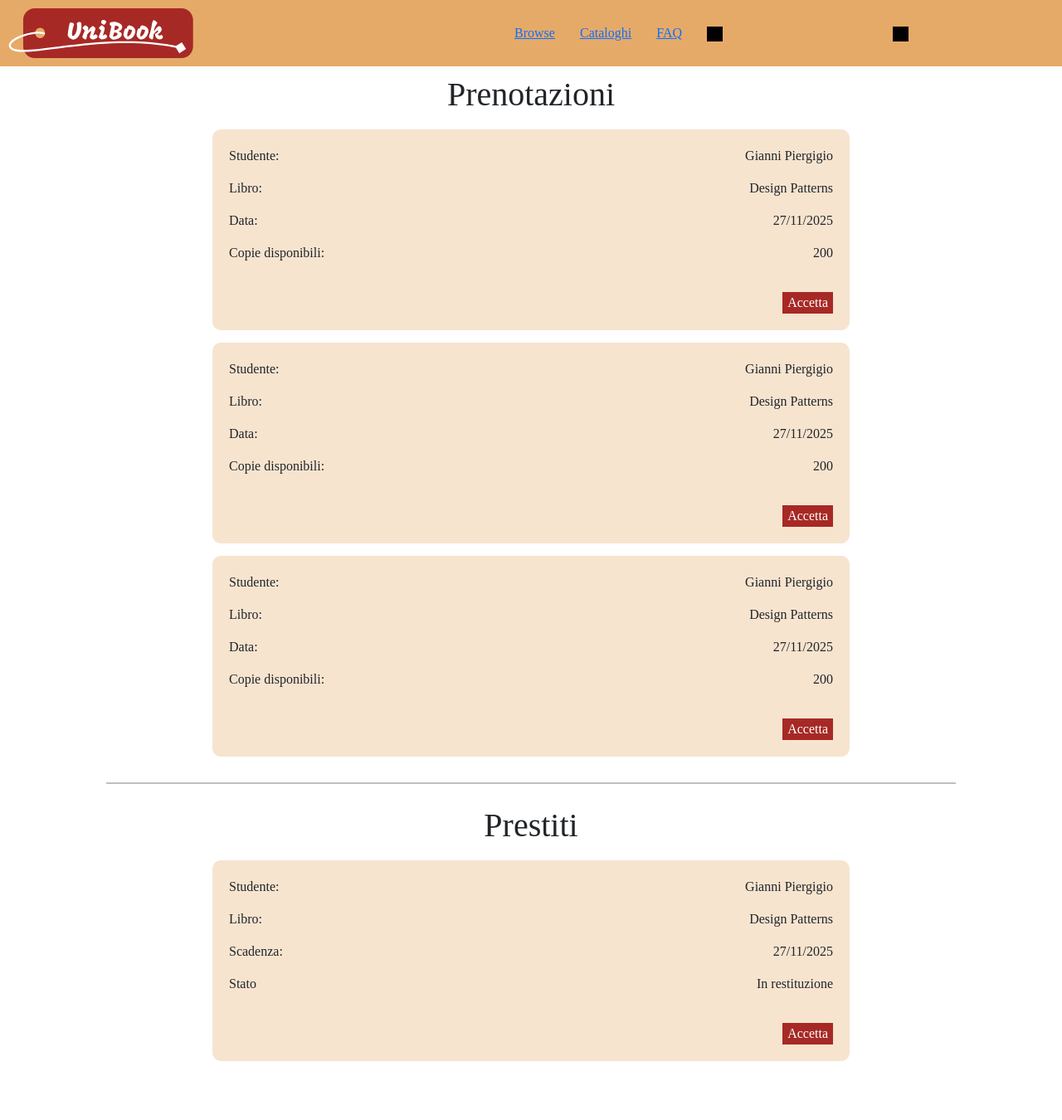
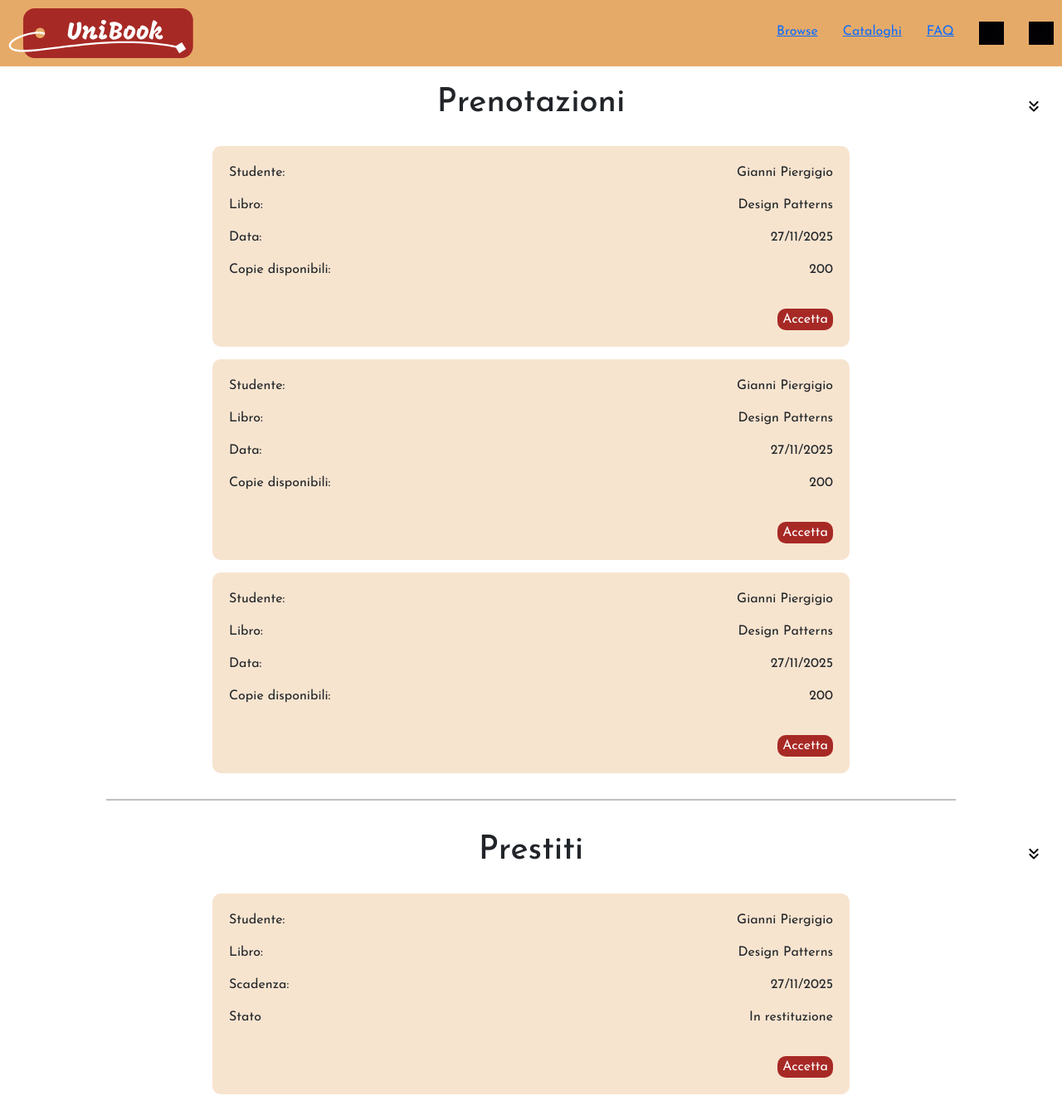
Before and after one commit to Jujez04/UniBook, a PHP site: page /website/admin-booking.html in a window 1280 px wide. Shown: the whole page at 83% size. Before the commit the page ends 1279 px from the top, so only its background shows below. Run offline with PHP 8.4, Linux system fonts and the light colour scheme.

Commit message:
add: admin book handling file

```diff
--- a/css/style_admin-booking.css
+++ b/css/style_admin-booking.css
@@ -1,13 +1,16 @@
 * {
-    font-family: 'Josefin Sans';
+  font-family: "Josefin Sans", sans-serif;
+  font-optical-sizing: auto;
+  font-weight: 400;
+  font-style: normal;
+  box-sizing: border-boz;
 }
-
 
 ul {
     list-style: none;
 }
 
-header {
+body > header {
     display: flex;
     flex-direction: row;
     justify-content: space-between;
@@ -33,9 +36,25 @@ header nav {
 }
 
 nav > ul > li > img {
-    width: 10%;
+    width: 30px;
+    justify-self: end;
 }
 
+section > header {
+    display: grid;
+    grid-template-columns: 1fr auto 1fr;
+    align-items: center;
+    padding: 10px;
+}
+
+section > header > h1 {
+    grid-column: 2;
+}
+
+section > header > img {
+    grid-column: 3;
+    justify-self: end;
+}
 main section > ul {
     padding-left: 0%;
     list-style: none;
@@ -77,6 +96,7 @@ form footer input {
     color: #ffffff;
     background-color: #A72925;
     border: 1px;
+    border-radius: 10px;
 }
 
 hr {
@@ -95,8 +115,6 @@ section > ul > li {
     max-width: 60%;
 }
 
-
-
 section > ul {
     width: 100%;
     display: flex;
--- a/website/admin-booking.html
+++ b/website/admin-booking.html
@@ -2,10 +2,15 @@
 <html lang="it">
     <head>
         <meta charset="utf-8"/>
-        <title>UniBook - Admin</title>
+        <title>Admin - Booking</title>
         <meta name="viewport" content="width=device-width, initial-scale=1.0"/>
         <link href="https://cdn.jsdelivr.net/npm/bootstrap@5.3.8/dist/css/bootstrap.min.css" rel="stylesheet" integrity="sha384-sRIl4kxILFvY47J16cr9ZwB07vP4J8+LH7qKQnuqkuIAvNWLzeN8tE5YBujZqJLB" crossorigin="anonymous"/>
         <link rel="stylesheet" href="../css/style_admin-booking.css"/>
+
+        <link rel="preconnect" href="https://fonts.googleapis.com">
+        <link rel="preconnect" href="https://fonts.gstatic.com/" crossorigin>
+        <link href="https://fonts.googleapis.com/css2?family=Josefin+Sans:ital,wght@0,100..700;1,100..700&display=swap"
+            rel="stylesheet">
     </head>
     <body>
         <!--Header e navbar-->
@@ -23,7 +28,10 @@
         </header>
         <main>
             <section>
-                <h1 class="text-center">Prenotazioni</h1>
+                <header>
+                    <h1 class="text-center">Prenotazioni</h1>
+                    <img src="../svg/open-collapse.svg" alt="">
+                </header>
                 <ul>
                     <li>
                         <form action="#">
@@ -80,7 +88,10 @@
             </section>
             <hr/>
             <section>
-                <h1 class="text-center">Prestiti</h1>
+                <header>
+                    <h1 class="text-center">Prestiti</h1>
+                    <img src="../svg/open-collapse.svg" alt="">
+                </header>
                 <ul>
                     <li>
                         <form action="#">
```
Also changed, not shown: website/admin-book.html (added, +32 -0 lines), css/style_admin-book.css (added).
